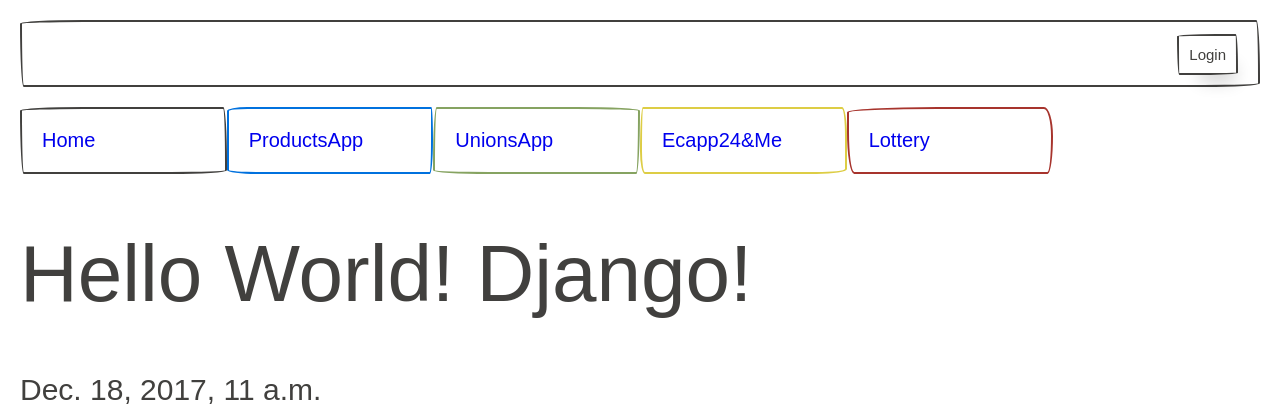
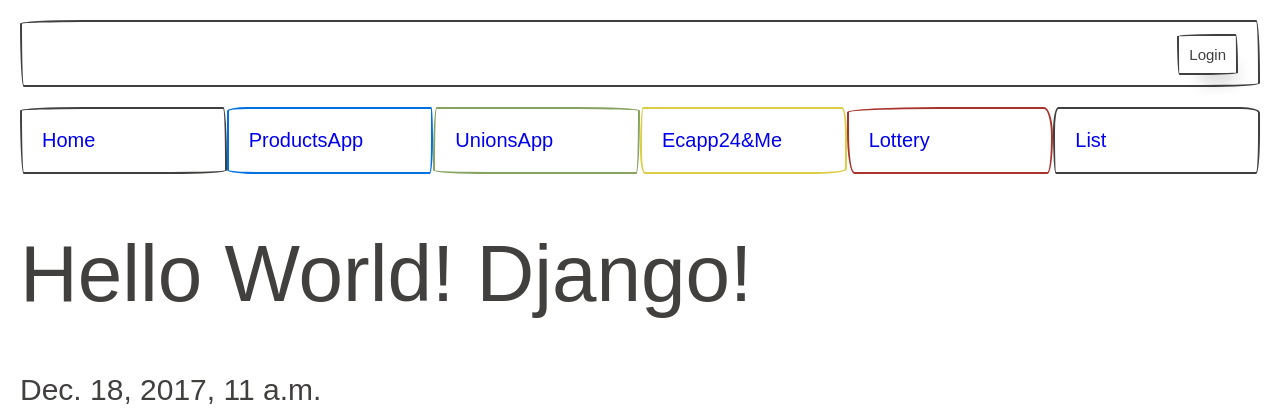
Before and after one commit to HsuanHeChen/hello_django, a Django app: page / in a window 1280 px wide. Shown: the top 420 px of the page. Run offline with Django 3.2, Linux system fonts and the light colour scheme; data that the repository does not hold is empty; some libraries are stand-ins or nearby versions; some web fonts are replaced.

Commit message:
no message

```diff
--- a/mysite/mysite/settings.py
+++ b/mysite/mysite/settings.py
@@ -146,6 +146,7 @@ LOGGING = {
         'django.db.backends': {
             'handlers': ['console'],
             # 'level': 'DEBUG' if DEBUG else 'INFO',
+            'level': 'INFO',
         },
     },
 }
--- a/mysite/templates/base.html
+++ b/mysite/templates/base.html
@@ -26,6 +26,7 @@
         <a href="{% url 'unionapp:list' %}" class="sm-2 col border border-success">UnionsApp</a>
         <a href="{% url 'scrapers:ecapp24' %}" class="sm-2 col border border-warning">Ecapp24&Me</a>
         <a href="{% url 'scrapers:lottery' %}" class="sm-2 col border border-danger">Lottery</a>
+        <a href="{% url 'lists:home' %}" class="sm-2 col border border-primary">List</a>
       </div>
 
       {% if messages %}
```
